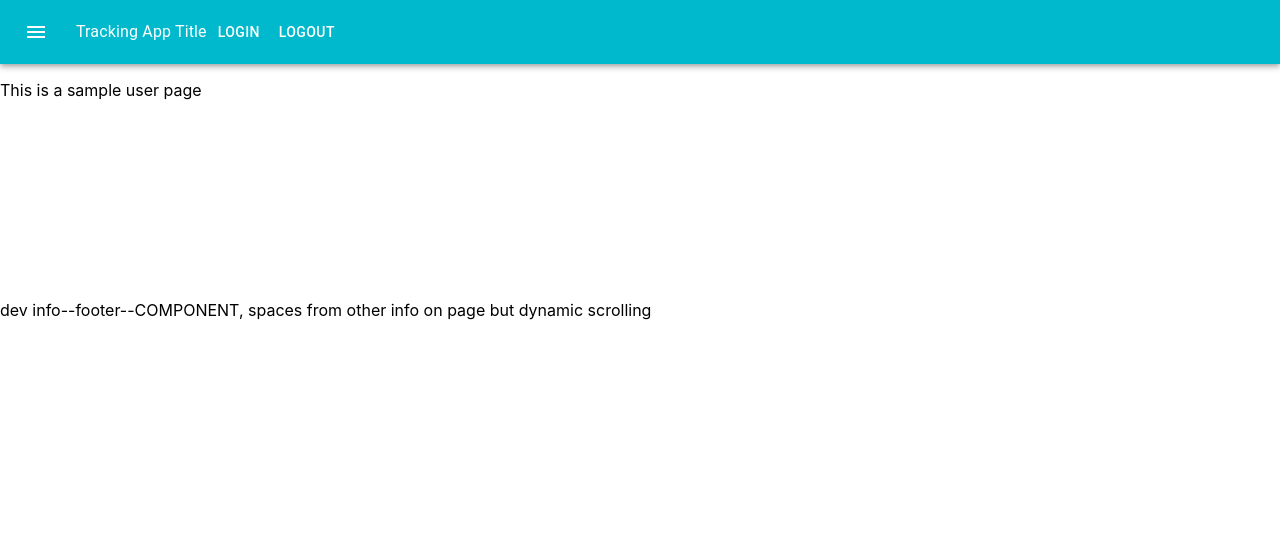
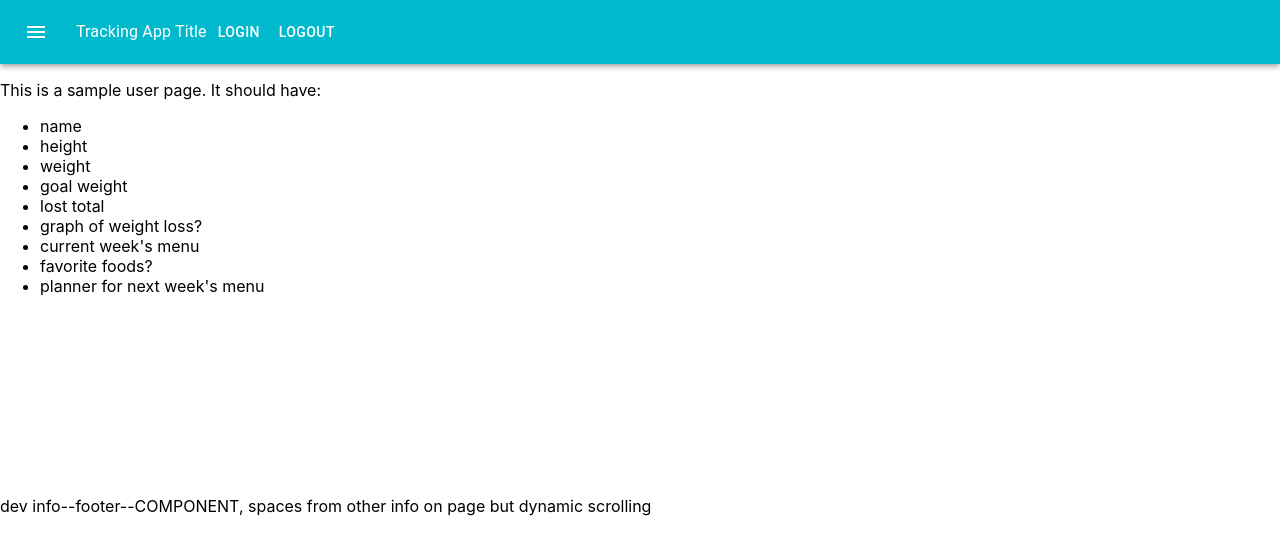
Before and after one commit to SPFlores/Tracking, a React (Create React App) app in the folder client/: page /user in a window 1280 px wide. Shown: the top 554 px of the page. Built offline with nearby package versions, Linux system fonts and the light colour scheme.

Commit message:
user dashboard outline

```diff
--- a/client/src/pages/User/User.js
+++ b/client/src/pages/User/User.js
@@ -2,7 +2,21 @@ import React from 'react'
 
 const User = _ => {
   return (
-    <p>This is a sample user page</p>
+    <div>
+      <p>This is a sample user page. It should have:
+      </p>
+      <ul>
+        <li>name</li>
+        <li>height</li>
+        <li>weight</li>
+        <li>goal weight</li>
+        <li>lost total</li>
+        <li>graph of weight loss?</li>
+        <li>current week's menu</li>
+        <li>favorite foods?</li>
+        <li>planner for next week's menu</li>
+      </ul>
+    </div>
   )
 }
 
```
